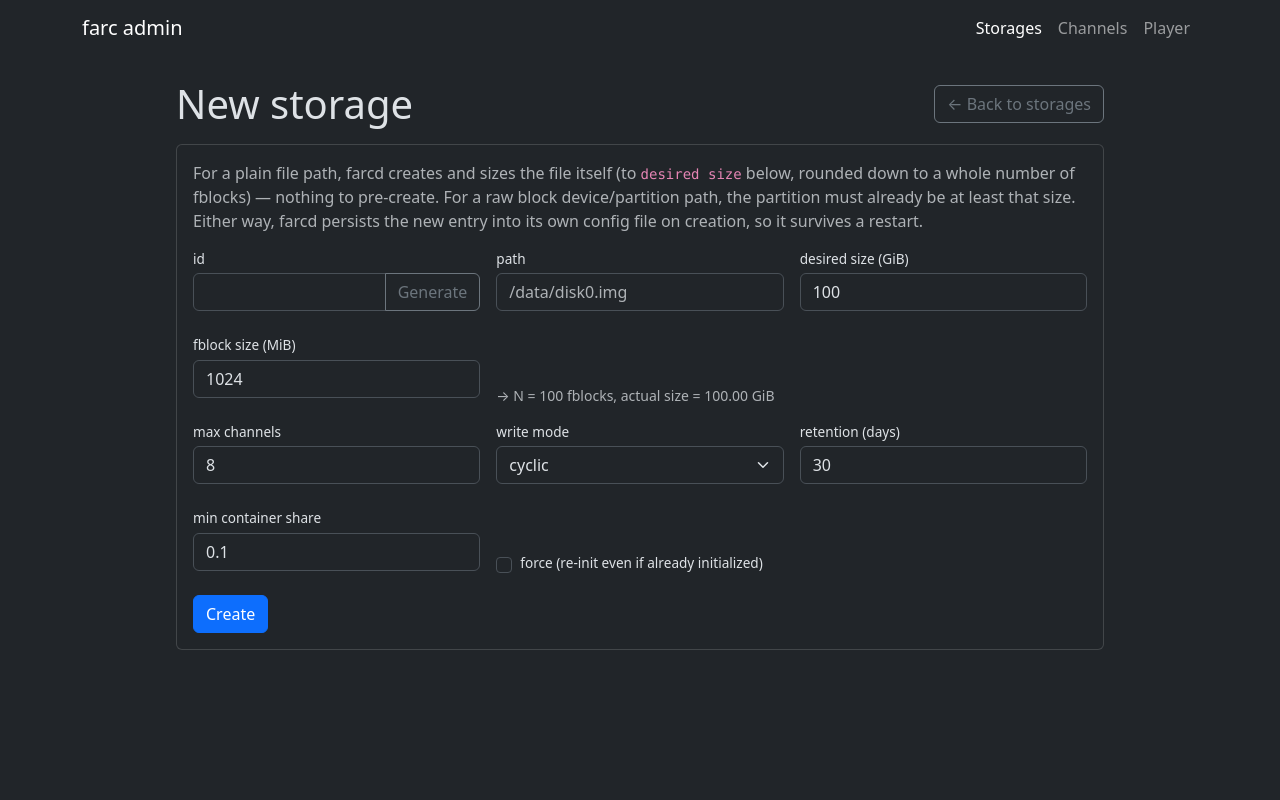
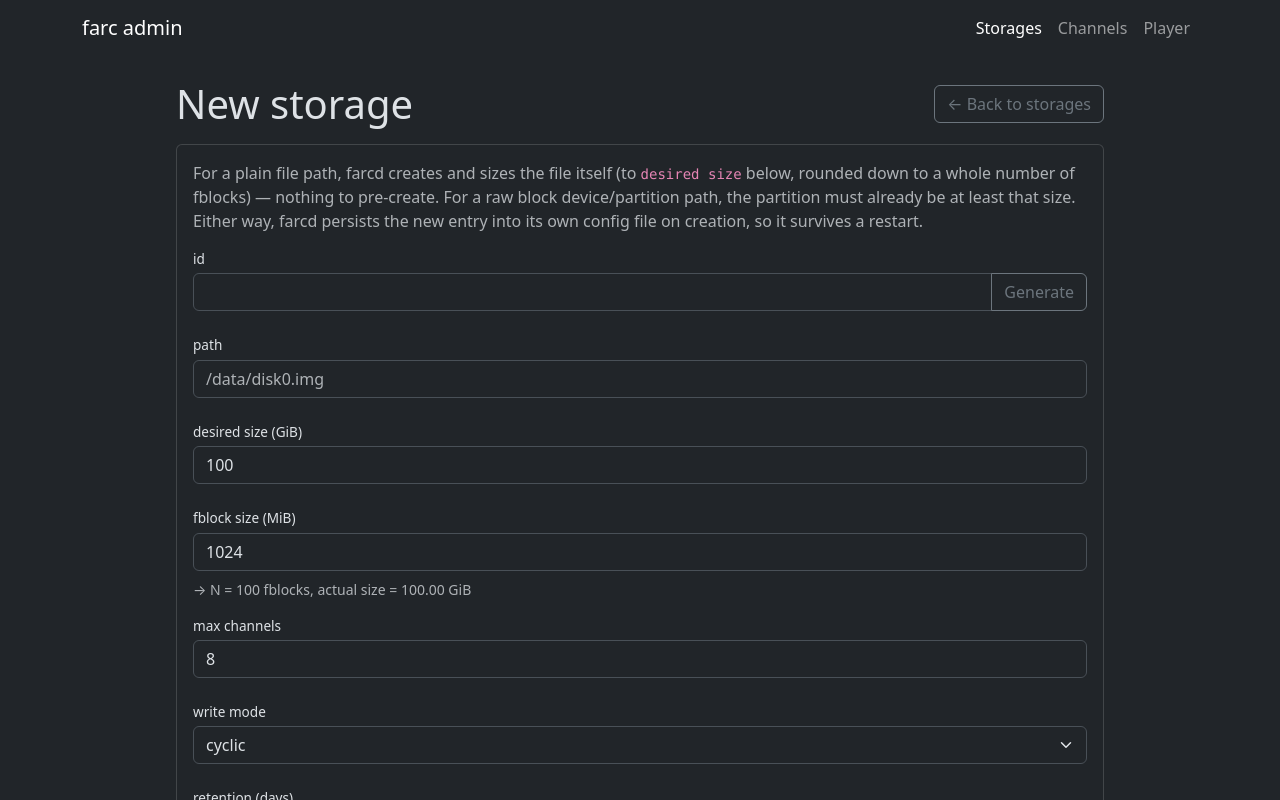
Before and after one commit to traycers/farc, a React (Vite) app in the folder web/: page /storages/new in a window 1280 px wide. Shown: the top 800 px of the page. Built offline with nearby package versions, Linux system fonts and the light colour scheme.

Commit message:
update ui

```diff
--- a/web/src/pages/channels/ChannelEditPage.tsx
+++ b/web/src/pages/channels/ChannelEditPage.tsx
@@ -85,14 +85,14 @@
       ) : (
         <div className="card">
           <div className="card-body">
-            <form onSubmit={onSubmit} className="row g-3 align-items-end">
-              <div className="col-sm-6 col-md-3">
+            <form onSubmit={onSubmit} className="d-flex flex-column gap-3">
+              <div>
                 <label className="form-label">
                   id
                   <input type="number" className="form-control" value={channel} disabled />
                 </label>
               </div>
-              <div className="col-sm-6 col-md-3">
+              <div>
                 <label className="form-label">
                   storage
                   <select className="form-select" value={storage} onChange={(e) => setStorage(e.target.value)}>
@@ -104,7 +104,7 @@
                   </select>
                 </label>
               </div>
-              <div className="col-sm-6 col-md-6">
+              <div>
                 <label className="form-label">
                   rtsp_url
                   <input
@@ -116,7 +116,7 @@
                   />
                 </label>
               </div>
-              <div className="col-sm-6 col-md-4">
+              <div>
                 <label className="form-label">
                   capture policy
                   <select
@@ -133,7 +133,7 @@
                 </label>
               </div>
               {policyType === 'continuous' ? (
-                <div className="col-sm-6 col-md-4">
+                <div>
                   <label className="form-label">
                     max deferred start (seconds)
                     <input
@@ -146,7 +146,7 @@
                 </div>
               ) : (
                 <>
-                  <div className="col-sm-6 col-md-4">
+                  <div>
                     <label className="form-label">
                       prerecord (seconds)
                       <input
@@ -157,7 +157,7 @@
                       />
                     </label>
                   </div>
-                  <div className="col-sm-6 col-md-4">
+                  <div>
                     <label className="form-label">
                       postrecord (seconds)
                       <input
@@ -170,7 +170,7 @@
                   </div>
                 </>
               )}
-              <div className="col-12">
+              <div>
                 <button type="submit" className="btn btn-primary">
                   Save changes
                 </button>
--- a/web/src/pages/channels/ChannelNewPage.tsx
+++ b/web/src/pages/channels/ChannelNewPage.tsx
@@ -62,8 +62,8 @@
 
       <div className="card">
         <div className="card-body">
-          <form onSubmit={onSubmit} className="row g-3 align-items-end">
-            <div className="col-sm-6 col-md-3">
+          <form onSubmit={onSubmit} className="d-flex flex-column gap-3">
+            <div>
               <label className="form-label">
                 id
                 <input
@@ -74,7 +74,7 @@
                 />
               </label>
             </div>
-            <div className="col-sm-6 col-md-3">
+            <div>
               <label className="form-label">
                 storage
                 <select className="form-select" value={storage} onChange={(e) => setStorage(e.target.value)}>
@@ -86,7 +86,7 @@
                 </select>
               </label>
             </div>
-            <div className="col-sm-6 col-md-6">
+            <div>
               <label className="form-label">
                 rtsp_url
                 <input
@@ -98,7 +98,7 @@
                 />
               </label>
             </div>
-            <div className="col-sm-6 col-md-4">
+            <div>
               <label className="form-label">
                 capture policy
                 <select
@@ -115,7 +115,7 @@
               </label>
             </div>
             {policyType === 'continuous' ? (
-              <div className="col-sm-6 col-md-4">
+              <div>
                 <label className="form-label">
                   max deferred start (seconds)
                   <input
@@ -128,7 +128,7 @@
               </div>
             ) : (
               <>
-                <div className="col-sm-6 col-md-4">
+                <div>
                   <label className="form-label">
                     prerecord (seconds)
                     <input
@@ -139,7 +139,7 @@
                     />
                   </label>
                 </div>
-                <div className="col-sm-6 col-md-4">
+                <div>
                   <label className="form-label">
                     postrecord (seconds)
                     <input
@@ -152,7 +152,7 @@
                 </div>
               </>
             )}
-            <div className="col-12">
+            <div>
               <button type="submit" className="btn btn-primary">
                 Add channel
               </button>
--- a/web/src/pages/storages/StorageEditPage.tsx
+++ b/web/src/pages/storages/StorageEditPage.tsx
@@ -109,8 +109,8 @@
               <p className="card-text text-body-secondary">
                 Everything above is fixed at creation time. Only retention and write mode can still change.
               </p>
-              <div className="row g-3 align-items-end">
-                <div className="col-sm-6 col-md-4">
+              <div className="d-flex flex-column gap-3">
+                <div>
                   <label className="form-label">
                     retention (days)
                     <div className="input-group">
@@ -126,7 +126,7 @@
                     </div>
                   </label>
                 </div>
-                <div className="col-sm-6 col-md-4">
+                <div>
                   <label className="form-label">
                     write mode
                     <select
--- a/web/src/pages/storages/StorageNewPage.tsx
+++ b/web/src/pages/storages/StorageNewPage.tsx
@@ -100,8 +100,8 @@
             path, the partition must already be at least that size. Either way, farcd persists the new entry into
             its own config file on creation, so it survives a restart.
           </p>
-          <form onSubmit={onCreate} className="row g-3 align-items-end">
-            <div className="col-sm-6 col-md-4">
+          <form onSubmit={onCreate} className="d-flex flex-column gap-3">
+            <div>
               <label className="form-label">
                 id
                 <div className="input-group">
@@ -116,7 +116,7 @@
                 </div>
               </label>
             </div>
-            <div className="col-sm-6 col-md-4">
+            <div>
               <label className="form-label">
                 path
                 <input
@@ -128,7 +128,7 @@
                 />
               </label>
             </div>
-            <div className="col-sm-6 col-md-4">
+            <div>
               <label className="form-label">
                 desired size (GiB)
                 <input
@@ -139,7 +139,7 @@
                 />
               </label>
             </div>
-            <div className="col-sm-6 col-md-4">
+            <div>
               <label className="form-label">
                 fblock size (MiB)
                 <input
@@ -149,15 +149,13 @@
                   onChange={(e) => setFblockSizeMiB(Number(e.target.value))}
                 />
               </label>
-            </div>
-            <div className="col-md-8">
               <div className="form-text">
                 → N = {n} fblocks, actual size = {formatGiB(actualSizeBytes)} GiB
                 {actualSizeBytes !== desiredSizeGiB * GiB &&
                   ' (not an exact multiple of the fblock size — rounded down)'}
               </div>
             </div>
-            <div className="col-sm-6 col-md-4">
+            <div>
               <label className="form-label">
                 max channels
                 <input
@@ -168,7 +166,7 @@
                 />
               </label>
             </div>
-            <div className="col-sm-6 col-md-4">
+            <div>
               <label className="form-label">
                 write mode
                 <select
@@ -184,7 +182,7 @@
                 </select>
               </label>
             </div>
-            <div className="col-sm-6 col-md-4">
+            <div>
               <label className="form-label">
                 retention (days)
                 <input
@@ -195,7 +193,7 @@
                 />
               </label>
             </div>
-            <div className="col-sm-6 col-md-4">
+            <div>
               <label className="form-label">
                 min container share
                 <input
@@ -207,7 +205,7 @@
                 />
               </label>
             </div>
-            <div className="col-md-4">
+            <div>
               <div className="form-check">
                 <input
                   type="checkbox"
@@ -221,7 +219,7 @@
                 </label>
               </div>
             </div>
-            <div className="col-12">
+            <div>
               <button type="submit" className="btn btn-primary" disabled={busy}>
                 Create
               </button>
```
